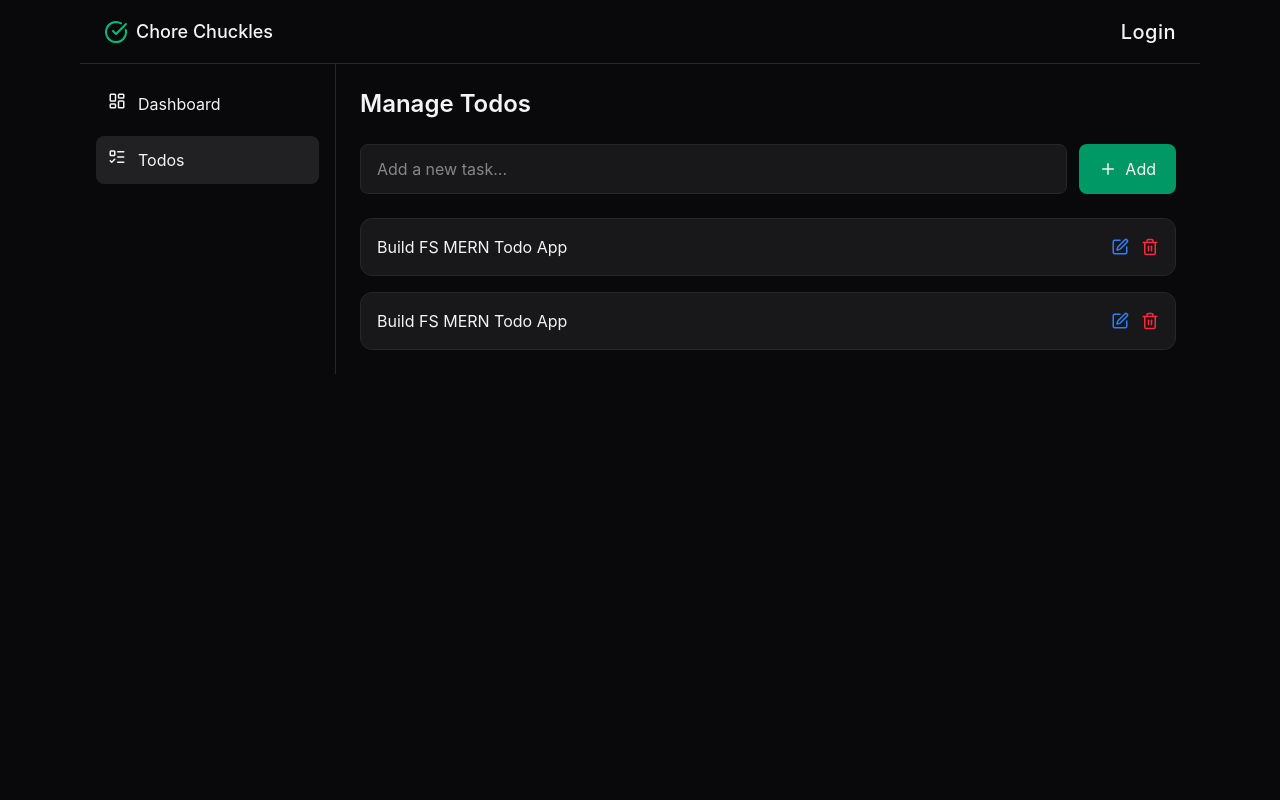
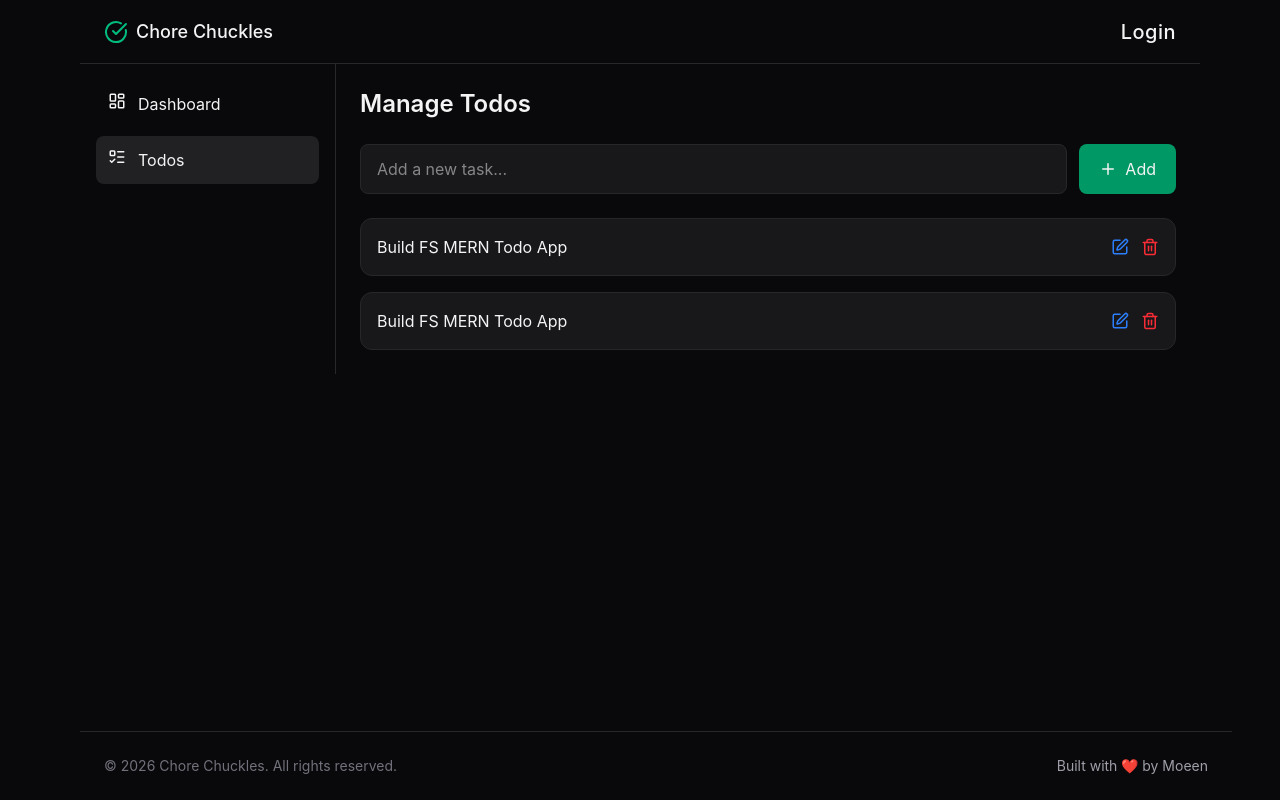
Before and after one commit to Moeen999/fs-todo, a React (Vite) app in the folder client/: page /todos in a window 1280 px wide. Built offline with nearby package versions, Linux system fonts and the light colour scheme.

Commit message:
feat: added Footer component for consistent branding and copyright information

```diff
--- a/client/src/App.jsx
+++ b/client/src/App.jsx
@@ -3,8 +3,7 @@ import Dashboard from "./pages/Dashboard";
 import Todos from "./pages/Todos";
 import Navbar from "./components/layout/Navbar";
 import Sidebar from "./components/layout/Sidebar";
-import AuthModal from "./pages/Auth";
-
+import Footer from "./components/layout/Footer"
 export default function App() {
 
   return (
@@ -20,6 +19,7 @@ export default function App() {
             </Routes>
           </main>
         </div>
+        <Footer/>
       </div>
     </BrowserRouter>
   );
--- /dev/null
+++ b/client/src/components/layout/Footer.jsx
@@ -0,0 +1,11 @@
+export default function Footer() {
+  return (
+    <footer className="fixed bottom-0 md:w-[90%] border-t border-zinc-800 bg-zinc-950 mt-12">
+      <div className="max-w-7xl mx-auto px-6 py-6 flex flex-col sm:flex-row gap-2 sm:gap-0 justify-between items-center text-sm text-zinc-500">
+        <p>© {new Date().getFullYear()} Chore Chuckles. All rights reserved.</p>
+
+        <p className="text-zinc-400">Built with ❤️ by Moeen</p>
+      </div>
+    </footer>
+  );
+}
```
